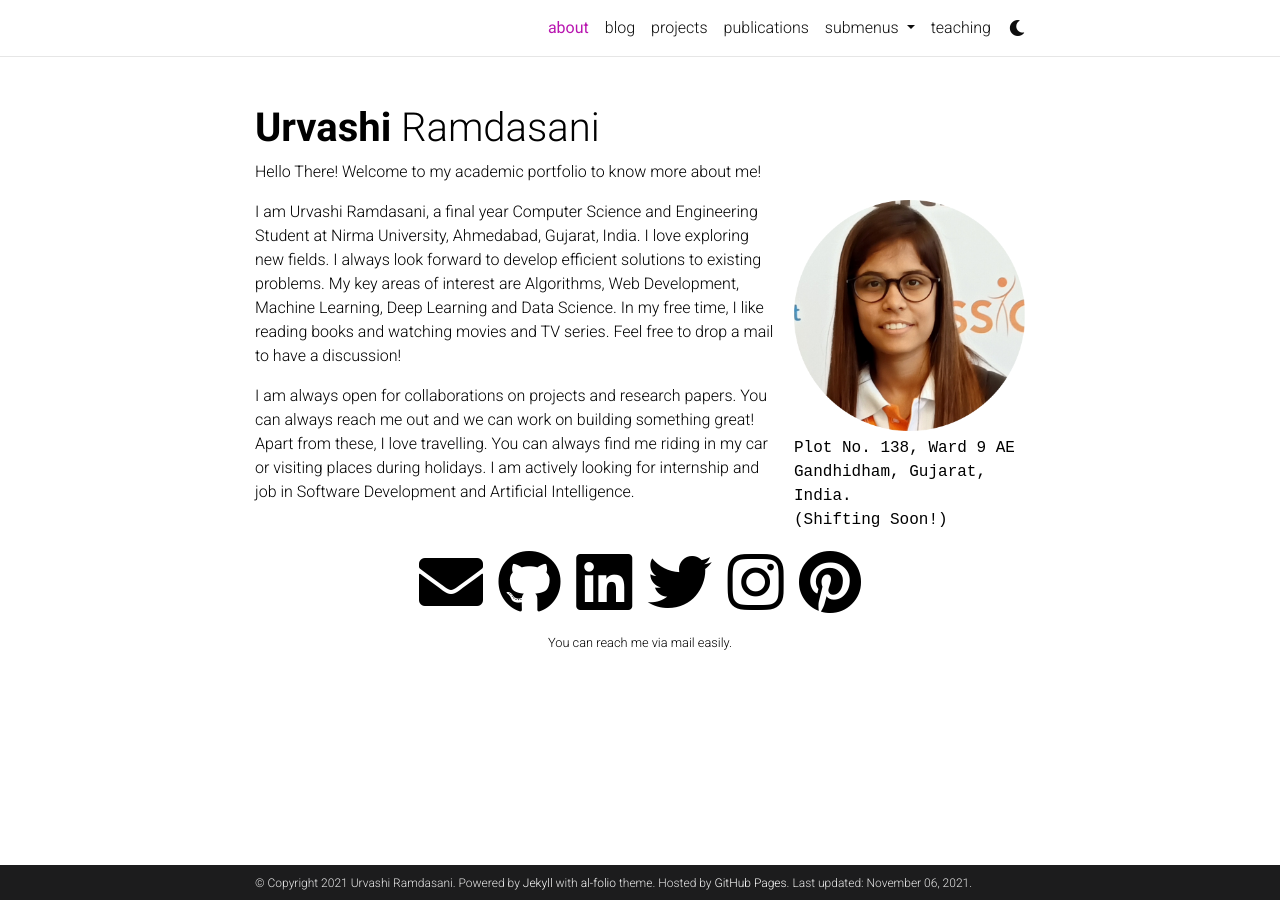
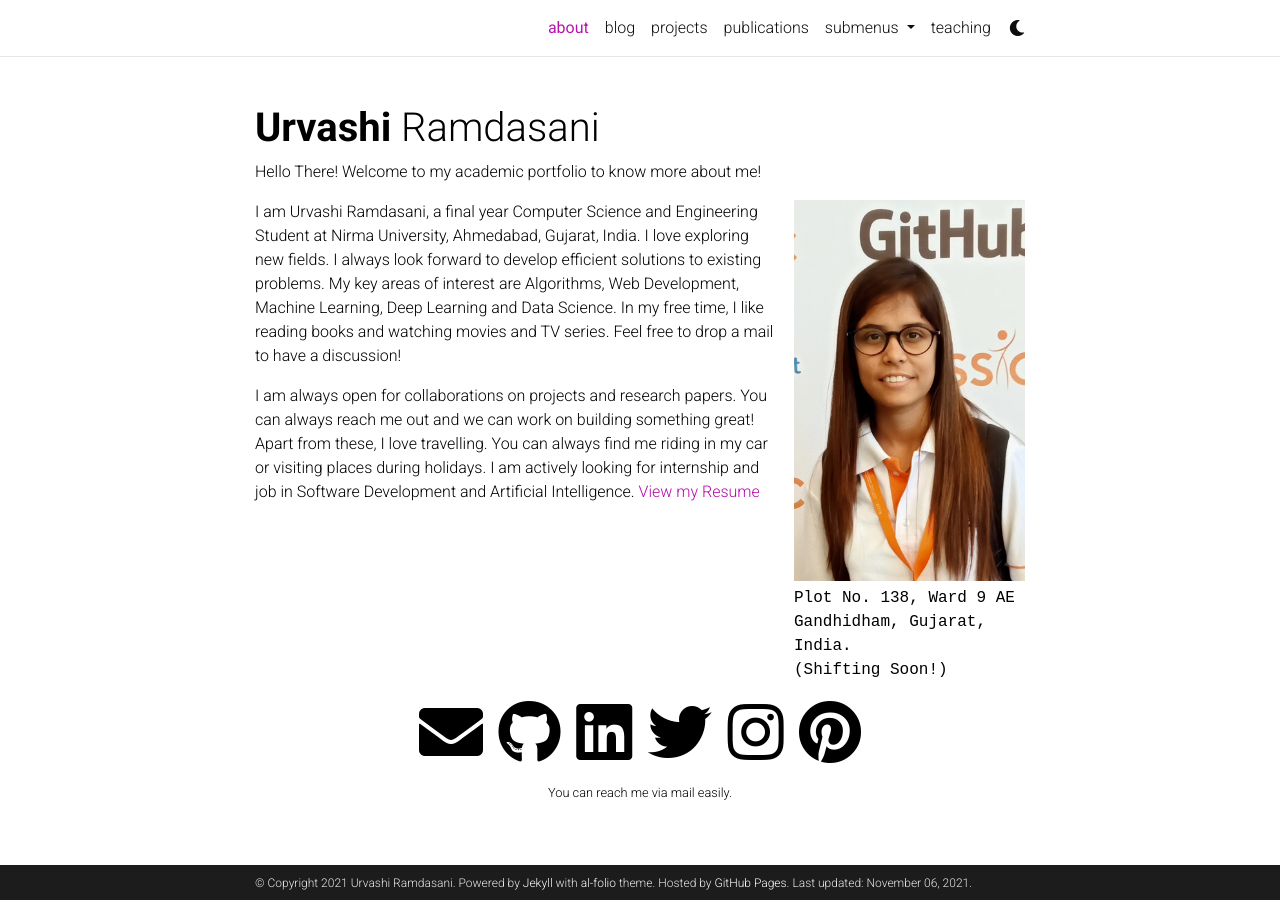
Before and after one commit to urvashiramdasani/urvashiramdasani.github.io, a Jekyll site: the page built from _pages/about.md, in a window 1280 px wide. Built offline with Jekyll 4.4.1, drawn with Linux system fonts in a browser that asks for light colours; nearby versions of some CDN libraries; comment, search, counter and statistics services are not loaded; a style sheet for code colours, icons or effects is not loaded.

Commit message:
resume feature

```diff
--- a/_pages/about.md
+++ b/_pages/about.md
@@ -6,7 +6,7 @@ description: Hello There! Welcome to my academic portfolio to know more about me
 
 profile:
   align: right
-  image: Urvashi-photo.png
+  image: Urvashi Ramdasani.jpg
   address: >
     <p>Plot No. 138, Ward 9 AE</p>
     <p>Gandhidham, Gujarat, India.</p>
@@ -19,4 +19,4 @@ social: true  # includes social icons at the bottom of the page
 
 I am Urvashi Ramdasani, a final year Computer Science and Engineering Student at Nirma University, Ahmedabad, Gujarat, India. I love exploring new fields. I always look forward to develop efficient solutions to existing problems. My key areas of interest are Algorithms, Web Development, Machine Learning, Deep Learning and Data Science. In my free time, I like reading books and watching movies and TV series. Feel free to drop a mail to have a discussion!
 
-I am always open for collaborations on projects and research papers. You can always reach me out and we can work on building something great! Apart from these, I love travelling. You can always find me riding in my car or visiting places during holidays. I am actively looking for internship and job in Software Development and Artificial Intelligence.
+I am always open for collaborations on projects and research papers. You can always reach me out and we can work on building something great! Apart from these, I love travelling. You can always find me riding in my car or visiting places during holidays. I am actively looking for internship and job in Software Development and Artificial Intelligence. [View my Resume](https://docs.google.com/gview?url=&embedded=true)
```
Also changed, not shown: assets/img/Urvashi Ramdasani.jpg (added), assets/img/Urvashi-photo.png (deleted), 1 other file.
